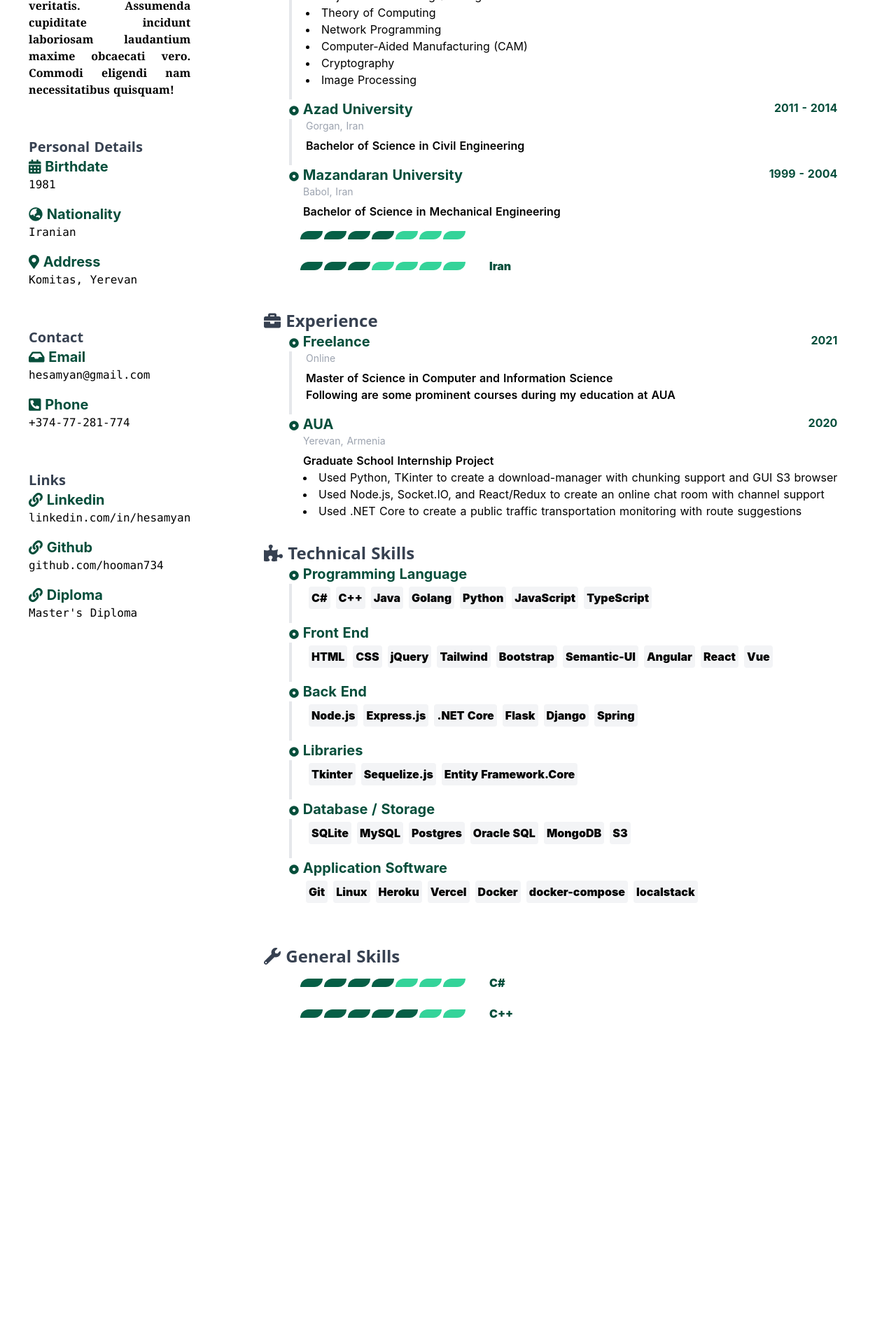
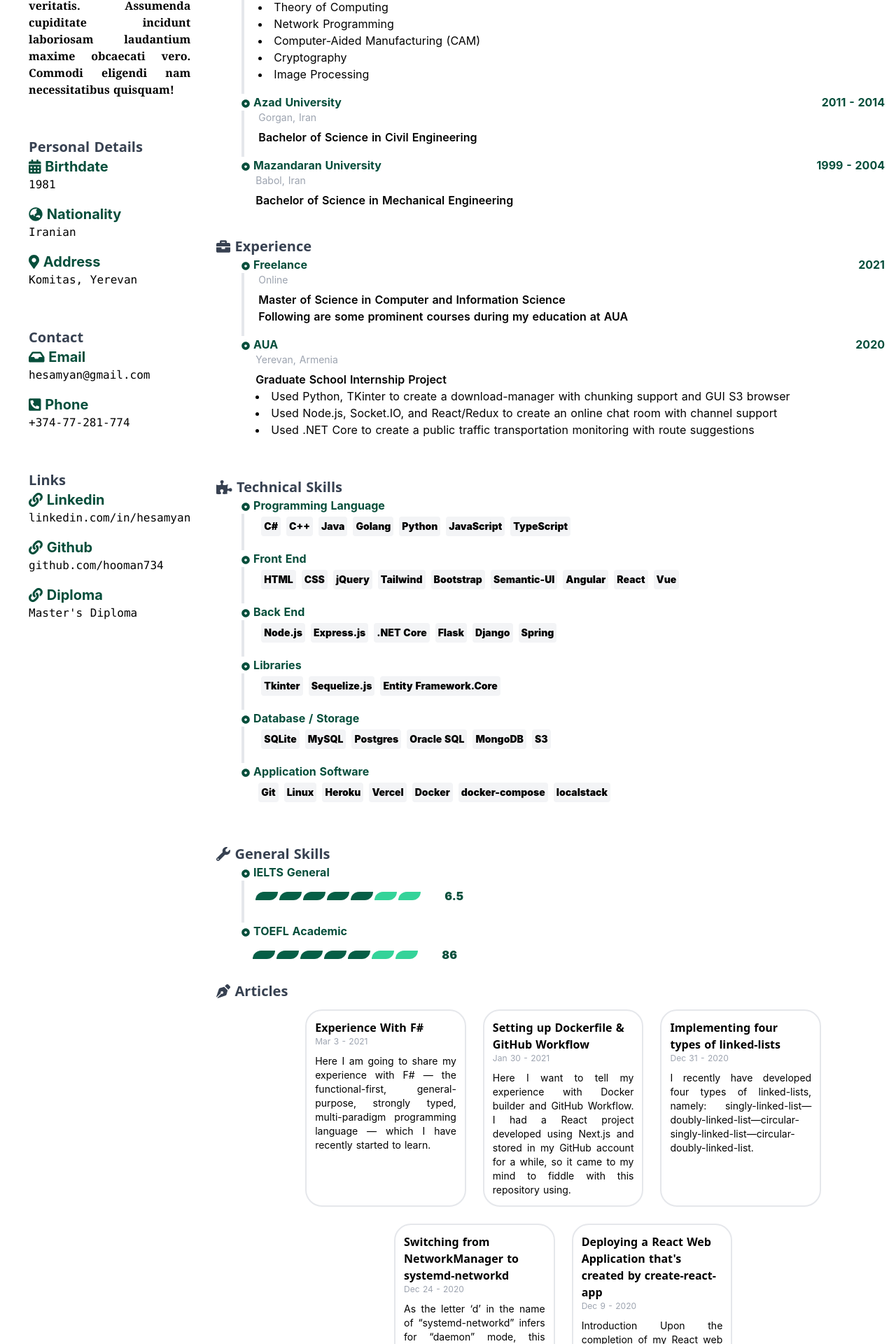
Before and after one commit to hooman734/cv-new, a Nuxt app: page / in a window 1280 px wide. Shown: the part 560-2480 px from the top of the page at 70% size. Before the commit the page ends 2030 px from the top, so only its background shows below. Built offline with nearby package versions, Linux system fonts and the light colour scheme.

Commit message:
some progress

```diff
--- /dev/null
+++ b/components/ArticleCp.vue
@@ -0,0 +1,27 @@
+<template>
+<div class="container border-2 rounded-3xl md:w-1/3 xl:w-1/4 h-auto p-3 m-3">
+  <div class="flex flex-col flex-wrap">
+    <a target="_blank" v-bind:href="link">
+      <p class="font-bold font-sans">{{topic}}</p>
+      <p class="text-xs text-gray-400 mb-2.5">{{date}}</p>
+      <p class="text-justify text-sm">{{description}}</p>
+    </a>
+     </div>
+</div>
+</template>
+
+<script>
+export default {
+  name: "Article",
+  props: {
+    topic: String,
+    date: String,
+    link : String,
+    description: String
+  }
+}
+</script>
+
+<style scoped>
+
+</style>
--- a/components/MainPanel.vue
+++ b/components/MainPanel.vue
@@ -1,16 +1,16 @@
 <template>
   <div class="flex justify-center my-auto">
     <div class="flex-flex-col align-middle justify-center">
-      <!--      Education     -->
+      <!--  Education  -->
       <div>
-        <p class="font-bold text-gray-700 font-sans text-2xl">
+        <p class="font-bold text-gray-700 font-sans text-xl">
           <font-awesome-icon icon="graduation-cap"/>
           Education
         </p>
         <div class="ml-2 md:ml-9">
           <div class="flex flex-row justify-between">
-            <p class="text-green-900 font-bold text-xl">
-              <font-awesome-icon class="text-sm" icon="dot-circle"/>
+            <p class="text-green-900 font-bold">
+              <font-awesome-icon class="text-xs" icon="dot-circle"/>
               American University of Armenia
             </p>
             <p class="text-green-900 font-bold">2017 - 2020</p>
@@ -31,8 +31,8 @@
             </ul>
           </div>
           <div class="flex flex-row justify-between">
-            <p class="text-green-900 font-bold text-xl">
-              <font-awesome-icon class="text-sm" icon="dot-circle"/>
+            <p class="text-green-900 font-bold">
+              <font-awesome-icon class="text-xs" icon="dot-circle"/>
               Azad University
             </p>
             <p class="text-green-900 font-bold">2011 - 2014</p>
@@ -42,8 +42,8 @@
             <p class="font-semibold pb-4">Bachelor of Science in Civil Engineering</p>
           </div>
           <div class="flex flex-row justify-between">
-            <p class="text-green-900 font-bold text-xl">
-              <font-awesome-icon class="text-sm" icon="dot-circle"/>
+            <p class="text-green-900 font-bold">
+              <font-awesome-icon class="text-xs" icon="dot-circle"/>
               Mazandaran University
             </p>
             <p class="text-green-900 font-bold">1999 - 2004</p>
@@ -52,20 +52,19 @@
             <p class="text-gray-400 text-sm mb-1.5">Babol, Iran</p>
             <p class="font-semibold">Bachelor of Science in Mechanical Engineering</p>
           </div>
-          <progress-bar percent="70"></progress-bar>
-          <progress-bar percent="50">Iran</progress-bar>
+
         </div>
       </div>
-      <!--     Experience     -->
+      <!--  Experience  -->
       <div class="mt-3 md:mt-10">
-        <p class="font-bold text-gray-700 font-sans text-2xl">
+        <p class="font-bold text-gray-700 font-sans text-xl">
           <font-awesome-icon icon="briefcase"/>
           Experience
         </p>
         <div class="ml-2 md:ml-9">
           <div class="flex flex-row justify-between">
-            <p class="text-green-900 font-bold text-xl">
-              <font-awesome-icon class="text-sm" icon="dot-circle"/>
+            <p class="text-green-900 font-bold">
+              <font-awesome-icon class="text-xs" icon="dot-circle"/>
               Freelance
             </p>
             <p class="text-green-900 font-bold">2021</p>
@@ -74,11 +73,10 @@
             <p class="text-gray-400 text-sm mb-1.5">Online</p>
             <p class="font-semibold">Master of Science in Computer and Information Science</p>
             <p class="font-semibold">Following are some prominent courses during my education at AUA</p>
-
           </div>
           <div class="flex flex-row justify-between">
-            <p class="text-green-900 font-bold text-xl">
-              <font-awesome-icon class="text-sm" icon="dot-circle"/>
+            <p class="text-green-900 font-bold">
+              <font-awesome-icon class="text-xs" icon="dot-circle"/>
               AUA
             </p>
             <p class="text-green-900 font-bold">2020</p>
@@ -92,24 +90,24 @@
               <li>Used .NET Core to create a public traffic transportation monitoring with route suggestions</li>
             </ul>
           </div>
-
         </div>
-        <!--        Skills  -->
-
-        <div class="mt-4">
-          <p class="font-bold text-gray-700 font-sans text-2xl">
+        <!--  Skills  -->
+        <div id="skills" class="flex flex-row flex-wrap align-baseline">
+          <!--  Technical Skills  -->
+          <div class="mt-3 md:mt-10">
+            <p class="font-bold text-gray-700 font-sans text-xl">
               <font-awesome-icon icon="puzzle-piece"/>
               Technical Skills
             </p>
             <div class="ml-2 md:ml-9">
               <div class="flex flex-row justify-between">
-              <p class="text-green-900 font-bold text-xl">
-                <font-awesome-icon class="text-sm" icon="dot-circle"/>
+                <p class="text-green-900 font-bold">
+                  <font-awesome-icon class="text-xs" icon="dot-circle"/>
                   Programming Language
                 </p>
               </div>
               <div class="border-l-4 pl-5 pb-4">
-              <div class="flex flex-row align-middle justify-start font-black">
+                <div class="flex flex-row align-middle justify-start font-black text-sm">
                   <p class="ring-gray-100 rounded bg-gray-100 bg-clip-padding p-1 m-1">C#</p>
                   <p class="ring-gray-100 rounded bg-gray-100 bg-clip-padding p-1 m-1">C++</p>
                   <p class="ring-gray-100 rounded bg-gray-100 bg-clip-padding p-1 m-1">Java</p>
@@ -120,13 +118,13 @@
                 </div>
               </div>
               <div class="flex flex-row justify-between">
-              <p class="text-green-900 font-bold text-xl">
-                <font-awesome-icon class="text-sm" icon="dot-circle"/>
+                <p class="text-green-900 font-bold">
+                  <font-awesome-icon class="text-xs" icon="dot-circle"/>
                   Front End
                 </p>
               </div>
               <div class="border-l-4 pl-5 pb-4">
-              <div class="flex flex-row align-middle justify-start font-black">
+                <div class="flex flex-row align-middle justify-start font-black text-sm">
                   <p class="ring-gray-100 rounded bg-gray-100 bg-clip-padding p-1 m-1">HTML</p>
                   <p class="ring-gray-100 rounded bg-gray-100 bg-clip-padding p-1 m-1">CSS</p>
                   <p class="ring-gray-100 rounded bg-gray-100 bg-clip-padding p-1 m-1">jQuery</p>
@@ -139,13 +137,13 @@
                 </div>
               </div>
               <div class="flex flex-row justify-between">
-              <p class="text-green-900 font-bold text-xl">
-                <font-awesome-icon class="text-sm" icon="dot-circle"/>
+                <p class="text-green-900 font-bold">
+                  <font-awesome-icon class="text-xs" icon="dot-circle"/>
                   Back End
                 </p>
               </div>
               <div class="border-l-4 pl-5 pb-4">
-              <div class="flex flex-row align-middle justify-start font-black">
+                <div class="flex flex-row align-middle justify-start font-black text-sm">
                   <p class="ring-gray-100 rounded bg-gray-100 bg-clip-padding p-1 m-1">Node.js</p>
                   <p class="ring-gray-100 rounded bg-gray-100 bg-clip-padding p-1 m-1">Express.js</p>
                   <p class="ring-gray-100 rounded bg-gray-100 bg-clip-padding p-1 m-1">.NET Core</p>
@@ -155,26 +153,26 @@
                 </div>
               </div>
               <div class="flex flex-row justify-between">
-              <p class="text-green-900 font-bold text-xl">
-                <font-awesome-icon class="text-sm" icon="dot-circle"/>
+                <p class="text-green-900 font-bold">
+                  <font-awesome-icon class="text-xs" icon="dot-circle"/>
                   Libraries
                 </p>
               </div>
               <div class="border-l-4 pl-5 pb-4">
-              <div class="flex flex-row align-middle justify-start font-black">
+                <div class="flex flex-row align-middle justify-start font-black text-sm">
                   <p class="ring-gray-100 rounded bg-gray-100 bg-clip-padding p-1 m-1">Tkinter</p>
                   <p class="ring-gray-100 rounded bg-gray-100 bg-clip-padding p-1 m-1">Sequelize.js</p>
                   <p class="ring-gray-100 rounded bg-gray-100 bg-clip-padding p-1 m-1">Entity Framework.Core</p>
                 </div>
               </div>
               <div class="flex flex-row justify-between">
-              <p class="text-green-900 font-bold text-xl">
-                <font-awesome-icon class="text-sm" icon="dot-circle"/>
+                <p class="text-green-900 font-bold">
+                  <font-awesome-icon class="text-xs" icon="dot-circle"/>
                   Database / Storage
                 </p>
               </div>
               <div class="border-l-4 pl-5 pb-4">
-              <div class="flex flex-row align-middle justify-start font-black">
+                <div class="flex flex-row align-middle justify-start font-black text-sm">
                   <p class="ring-gray-100 rounded bg-gray-100 bg-clip-padding p-1 m-1">SQLite</p>
                   <p class="ring-gray-100 rounded bg-gray-100 bg-clip-padding p-1 m-1">​MySQL</p>
                   <p class="ring-gray-100 rounded bg-gray-100 bg-clip-padding p-1 m-1">Postgres</p>
@@ -184,13 +182,13 @@
                 </div>
               </div>
               <div class="flex flex-row justify-between">
-              <p class="text-green-900 font-bold text-xl">
-                <font-awesome-icon class="text-sm" icon="dot-circle"/>
+                <p class="text-green-900 font-bold">
+                  <font-awesome-icon class="text-xs" icon="dot-circle"/>
                   Application Software
                 </p>
               </div>
               <div class="pl-5 pb-4">
-              <div class="flex flex-row align-middle justify-start font-black">
+                <div class="flex flex-row align-middle justify-start font-black text-sm">
                   <p class="ring-gray-100 rounded bg-gray-100 bg-clip-padding p-1 m-1">Git</p>
                   <p class="ring-gray-100 rounded bg-gray-100 bg-clip-padding p-1 m-1">Linux</p>
                   <p class="ring-gray-100 rounded bg-gray-100 bg-clip-padding p-1 m-1">Heroku</p>
@@ -200,22 +198,70 @@
                   <p class="ring-gray-100 rounded bg-gray-100 bg-clip-padding p-1 m-1">localstack</p>
                 </div>
               </div>
-
             </div>
           </div>
-        <!--        -->
+          <!--  General Skills  -->
           <div class="mt-3 md:mt-10">
-          <p class="font-bold text-gray-700 font-sans text-2xl">
+            <p class="font-bold text-gray-700 font-sans text-xl">
               <font-awesome-icon icon="wrench"/>
               General Skills
             </p>
             <div class="ml-2 md:ml-9">
-            <progress-bar percent="70">C#</progress-bar>
-            <progress-bar percent="80">C++</progress-bar>
+              <div class="flex flex-row justify-between">
+                <p class="text-green-900 font-bold">
+                  <font-awesome-icon class="text-xs" icon="dot-circle"/>
+                  IELTS General
+                </p>
+              </div>
+              <div class="border-l-4 pb-4">
+                <div class="">
+                  <progress-bar percent="72.22">6.5</progress-bar>
+                </div>
+              </div>
+              <!--              -->
+              <div class="flex flex-row justify-between">
+                <p class="text-green-900 font-bold">
+                  <font-awesome-icon class="text-xs" icon="dot-circle"/>
+                  TOEFL Academic
+                </p>
+              </div>
+              <div class="pb-4">
+                <div class="">
+                  <progress-bar percent="72.66">86</progress-bar>
+                </div>
+              </div>
+            </div>
           </div>
 
+        </div>
+
+        <!---->
 
 
+        <div>
+          <p class="font-bold text-gray-700 font-sans text-xl">
+            <font-awesome-icon icon="pen-nib"/>
+            Articles
+          </p>
+          <div class="flex flex-row flex-wrap justify-center content-evenly ml-2 md:ml-9">
+            <article-cp topic="Experience With F#" link="https://hesamyan.medium.com/experience-with-f-618118e99408"
+                        date="Mar 3 - 2021"
+                        description="Here I am going to share my experience with F# — the functional-first, general-purpose, strongly typed, multi-paradigm programming language — which I have recently started to learn."></article-cp>
+            <article-cp topic="Setting up Dockerfile & GitHub Workflow"
+                        link="https://hesamyan.medium.com/setting-up-dockerfile-github-workflow-86cafd82cf97" date="Jan 30 - 2021"
+                        description="Here I want to tell my experience with Docker builder and GitHub Workflow. I had a React project developed using Next.js and stored in my GitHub account for a while, so it came to my mind to fiddle with this repository using."></article-cp>
+            <article-cp topic="Implementing four types of linked-lists" link="https://hesamyan.medium.com/implementing-four-types-of-linked-lists-d812d5c39812"
+                        date="Dec 31 - 2020"
+                        description="I recently have developed four types of linked-lists, namely: singly-linked-list—doubly-linked-list—circular-singly-linked-list—circular-doubly-linked-list."></article-cp>
+            <article-cp topic="Switching from NetworkManager to systemd-networkd" link="https://hesamyan.medium.com/switching-from-networkmanager-to-systemd-networkd-dcbda0b15056"
+                        date="Dec 24 - 2020"
+                        description="As the letter ‘d’ in the name of “systemd-networkd” infers for “daemon” mode, this service is meant to manage all network stuff in the background rather than “NetworkManager” is for setting network graphically up with the help of its GUI."></article-cp>
+            <article-cp topic="Deploying a React Web Application that's created by create-react-app" link="https://hesamyan.medium.com/deploying-a-react-web-application-thats-created-by-create-react-app-2234ddf8eafa"
+                        date="Dec 9 - 2020"
+                        description="Introduction
+Upon the completion of my React web app that was initially made by create-react-app, I tried to deploy it on Heroku, but it basically seemed a bit difficult. To get some clues for resolving that, as googling has been always the primitive choice, so I did it."></article-cp>
+
+          </div>
         </div>
 
       </div>
@@ -227,10 +273,17 @@
 <script>
 import Vue from 'vue'
 import {library} from '@fortawesome/fontawesome-svg-core'
-import {faGraduationCap, faDotCircle, faBriefcase, faPuzzlePiece, faWrench} from '@fortawesome/free-solid-svg-icons'
+import {
+  faGraduationCap,
+  faDotCircle,
+  faBriefcase,
+  faPuzzlePiece,
+  faWrench,
+  faPenNib
+} from '@fortawesome/free-solid-svg-icons'
 import {FontAwesomeIcon} from '@fortawesome/vue-fontawesome'
 
-library.add(faGraduationCap, faDotCircle, faBriefcase, faPuzzlePiece, faWrench)
+library.add(faGraduationCap, faDotCircle, faBriefcase, faPuzzlePiece, faWrench, faPenNib)
 
 Vue.component('font-awesome-icon', FontAwesomeIcon)
 
--- a/components/Photo.vue
+++ b/components/Photo.vue
@@ -10,7 +10,8 @@
 
 <style scoped>
 .image {
-  background-image: url("../assets/hooman.png");
+  /*background-image: url("../assets/hooman.png");*/
+  background-image: url("../assets/brad-pitt .jpg");
   background-size: cover;
   background-position: center;
   background-repeat: no-repeat;
--- a/components/SidePanel.vue
+++ b/components/SidePanel.vue
@@ -9,6 +9,7 @@
           </div>
 
         </div>
+        <div id="info" class="flex flex-row xl:flex-col flex-wrap justify-between">
           <div class="flex flex-col">
             <p class="font-bold text-gray-700 font-sans text-xl mt-3 md:mt-10">Personal Details</p>
             <p class="text-green-900 font-bold text-xl">
@@ -27,7 +28,6 @@
             </p>
             <p class="font-light mb-4 font-mono">Komitas, Yerevan</p>
           </div>
-<!--        -->
           <div class="flex flex-col">
             <p class="font-bold text-gray-700 font-sans text-xl mt-3 md:mt-10">Contact</p>
             <p class="text-green-900 font-bold text-xl">
@@ -41,7 +41,6 @@
             </p>
             <p class="font-light mb-4 font-mono">+374-77-281-774</p>
           </div>
-
           <div class="flex flex-col">
             <p class="font-bold text-gray-700 font-sans text-xl mt-3 md:mt-10">Links</p>
             <p class="text-green-900 font-bold text-xl">
@@ -70,6 +69,14 @@
 
           </div>
         </div>
+
+        </div>
+
+
+<!--        -->
+
+
+
 
 
 
--- a/pages/index.vue
+++ b/pages/index.vue
@@ -1,7 +1,7 @@
 <template>
   <div class="container mx-auto my-auto flex-wrap">
     <div class="flex flex-row flex-wrap justify-items-center mt-6 md:mt-20">
-      <div class="flex-initial mx-4 lg:w-1/5">
+      <div class="flex-initial mx-4 md:mx-10 md:pl-10 lg:w-1/5">
         <photo></photo>
       </div>
       <div class="flex flex-1 mx-4 justify-center md:w-4/5">
```
Also changed, not shown: assets/brad-pitt .jpg (added). Lines whose indentation alone changed are shown as unchanged.
